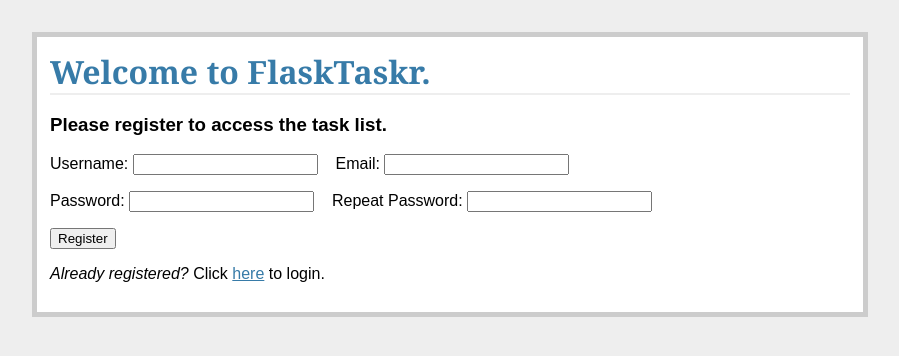
After one commit to altvec/RealPython, a Flask app: page /register/ in a window 1280 px wide. The commit adds this page. Shown: the top 356 px of the page, without its empty margins (190-1089 px from the left). Run offline with Flask 2, Linux system fonts and the light colour scheme.

Commit message:
Added registration (currently broken somehow)

```diff
--- a/rp4tw/chapter5/flasktaskr/app/forms.py
+++ b/rp4tw/chapter5/flasktaskr/app/forms.py
@@ -1,6 +1,25 @@
 from flask.ext.wtf import Form
-from wtforms.fields import TextField, DateField, IntegerField, SelectField
-from wtforms.validators import Required
+from wtforms.fields import TextField, DateField, IntegerField, SelectField, \
+    PasswordField
+from wtforms.validators import Required, EqualTo, Length
+
+
+class RegisterForm(Form):
+    name = TextField('Username',
+                     validators=[Required(), Length(min=6, max=25)])
+    email = TextField('Email',
+                      validators=[Required(), Length(min=6, max=60)])
+    password = PasswordField('Password',
+                             validators=[Required(), Length(min=6, max=40)])
+    confirm = PasswordField('Repeat Password',
+                            [Required(),
+                             EqualTo('password', message='Passwords must match')
+                            ])
+
+
+class LoginForm(Form):
+    name = TextField('Username', validators=[Required()])
+    password = PasswordField('Password', validators=[Required()])
 
 
 class AddTask(Form):
--- a/rp4tw/chapter5/flasktaskr/app/templates/login.html
+++ b/rp4tw/chapter5/flasktaskr/app/templates/login.html
@@ -9,5 +9,5 @@
     <input type="password" name="password" value ="{{ request.form.password }}">
     <input type="submit" value="Login">
 </form>
-<p><em>Use 'admin' for the username and password.</em></p>
+<p><em>Need an account?</em> <a href="/register">Sign up!</a></p>
 {% endblock %}
--- /dev/null
+++ b/rp4tw/chapter5/flasktaskr/app/templates/register.html
@@ -0,0 +1,17 @@
+{% extends "template.html" %}
+{% block content %}
+<h1>Welcome to FlaskTaskr.</h1>
+<h3>Please register to access the task list.</h3>
+<form method="POST" action="">
+    <p>
+        {{ form.name.label }}: {{ form.name }} &nbsp;&nbsp;
+        {{ form.email.label }}: {{ form.email }}
+    </p>
+    <p>
+        {{ form.password.label }}: {{ form.password }} &nbsp;&nbsp;
+        {{ form.confirm.label }}: {{ form.confirm }}
+    </p>
+    <p><input type="submit" value="Register"></p>
+</form>
+<p><em>Already registered?</em> Click <a href="/">here</a> to login.</p>
+{% endblock %}
--- a/rp4tw/chapter5/flasktaskr/app/views.py
+++ b/rp4tw/chapter5/flasktaskr/app/views.py
@@ -4,8 +4,8 @@ from app import app, db
 from flask import Flask, flash, redirect, render_template, request, \
     session, url_for, g
 from functools import wraps
-from app.forms import AddTask
-from app.models import FTasks
+from app.forms import AddTask, RegisterForm, LoginForm
+from app.models import FTasks, User
 
 
 def login_required(test):
@@ -89,3 +89,21 @@ def delete_entry(task_id):
     db.session.commit()
     flash('The task was deleted.')
     return redirect(url_for('tasks'))
+
+
+# Registration
+@app.route('/register/', methods=['GET', 'POST'])
+def register():
+    error = None
+    form = RegisterForm(request.form, csrf_enabled=False)
+    if form.validate_on_submit():
+        new_user = User(
+            form.name.data,
+            form.email.data,
+            form.password.data,
+        )
+        db.session.add(new_user)
+        db.session.commit()
+        flash('Thanks for registering. Please login.')
+        return redirect(url_for('login'))
+    return render_template('register.html', form=form, error=error)
--- a/rp4tw/chapter5/flasktaskr/config.py
+++ b/rp4tw/chapter5/flasktaskr/config.py
@@ -4,8 +4,6 @@ basedir = os.path.abspath(os.path.dirname(__file__))
 
 # Configuration
 DATABASE = 'flasktask_sqla.db'
-USERNAME = 'admin'
-PASSWORD = 'admin'
 SECRET_KEY = '02ij3bNN7GHBBWmLuNveRSDfjEVfXRH1d3NkGsQi2FfgtAeiOyshp9VnNgYt3hqS'
 
 # Full path to the database
--- a/rp4tw/chapter5/flasktaskr/db_create.py
+++ b/rp4tw/chapter5/flasktaskr/db_create.py
@@ -6,8 +6,8 @@ from datetime import date
 db.create_all()
 
 # Insert data
-db.session.add(FTasks("Finish this tutorial", date(2013,3,13), 10, 1))
-db.session.add(FTasks("Finish my book", date(2013,3,13), 10, 1))
+db.session.add(FTasks("Finish this tutorial", date(2013, 3, 13), 10, 1))
+db.session.add(FTasks("Finish my book", date(2013, 3, 13), 10, 1))
 
 # Commit changes
 db.session.commit()
```
Also changed, not shown: rp4tw/chapter5/flasktaskr/app/models.py (+17 -0 lines).
